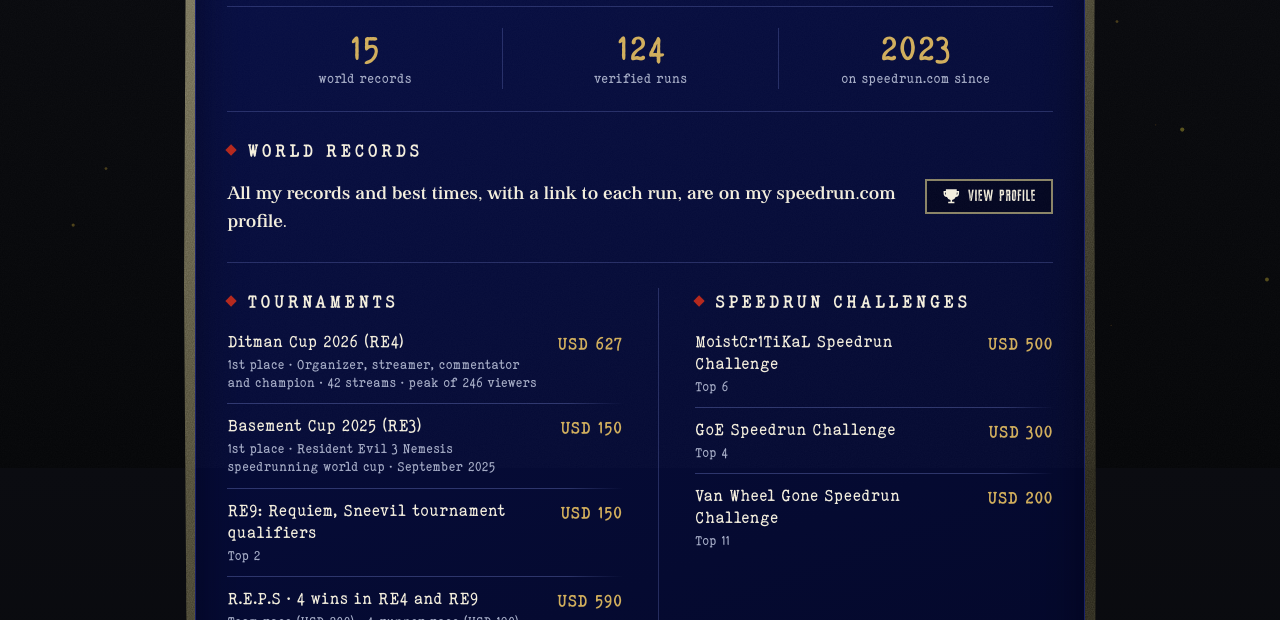
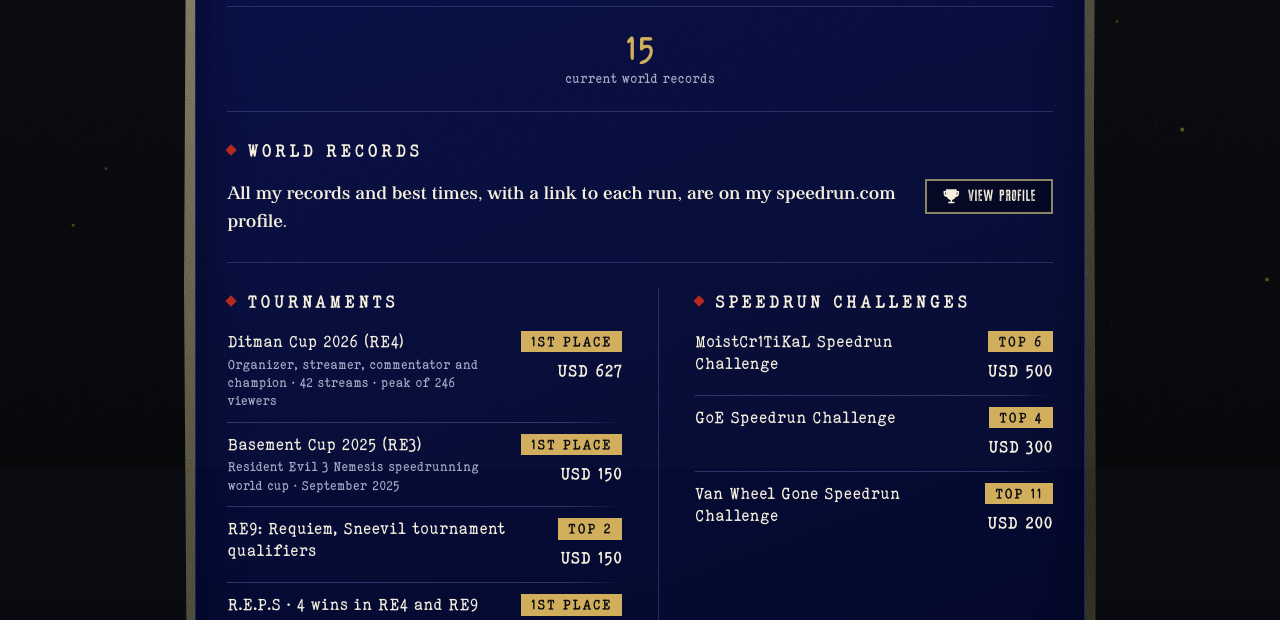
Before and after one commit to JokerUY/jokeruy.github.io, a plain HTML site: page index.html in a window 1280 px wide. Shown: the part 332-952 px from the top of the page. Drawn offline with Linux system fonts and the light colour scheme.

Commit message:
Puesto destacado sobre el premio y fila de datos solo con records mundiales actuales
Co-Authored-By: Claude Sonnet 5.5 <noreply@anthropic.com>

```diff
--- a/index.html
+++ b/index.html
@@ -77,7 +77,7 @@ h1 { margin: 0 0 .25rem; font-family: var(--f-type); font-weight: 700; font-size
 .sec-row p { flex: 1 1 280px; margin: 0; }
 
 /* Fila de datos */
-.datarow { display: grid; grid-template-columns: repeat(3, 1fr); border-top: 1px solid var(--line); padding: 1.2rem 0; }
+.datarow { display: grid; grid-template-columns: 1fr; border-top: 1px solid var(--line); padding: 1.2rem 0; }
 .datum { text-align: center; padding: 0 .6rem; border-left: 1px solid var(--line); min-width: 0; }
 .datum:first-child { border-left: 0; }
 .datum b { display: block; font-family: var(--f-type); font-size: 1.9rem; line-height: 1.15; color: var(--gold); }
@@ -96,7 +96,9 @@ h1 { margin: 0 0 .25rem; font-family: var(--f-type); font-weight: 700; font-size
 .li-main { min-width: 0; }
 .li-name { display: block; font-size: .95rem; line-height: 1.3; color: var(--cream); }
 .li-detail { display: block; margin-top: .15rem; font-size: .76rem; line-height: 1.35; color: var(--muted); }
-.li-prize { flex: none; font-size: .95rem; font-weight: 700; color: var(--gold); white-space: nowrap; }
+.li-side { flex: none; display: flex; flex-direction: column; align-items: flex-end; gap: .3rem; }
+.li-place { display: inline-block; font-size: .8rem; font-weight: 700; letter-spacing: .08em; text-transform: uppercase; line-height: 1.2; color: #0B0C11; background: var(--gold); padding: .12rem .55rem; white-space: nowrap; }
+.li-prize { font-size: .95rem; font-weight: 700; color: var(--cream); white-space: nowrap; }
 
 /* ---------- Ditman Cup ---------- */
 .dc { display: flex; gap: 1.4rem; align-items: center; flex-wrap: wrap; }
@@ -155,9 +157,7 @@ h1 { margin: 0 0 .25rem; font-family: var(--f-type); font-weight: 700; font-size
     </div>
 
     <div class="datarow" id="datarow" hidden>
-      <div class="datum"><b id="d-wr"></b><span data-i18n="d.wr">récords mundiales</span></div>
-      <div class="datum"><b id="d-runs"></b><span data-i18n="d.runs">runs verificadas</span></div>
-      <div class="datum"><b id="d-since"></b><span data-i18n="d.since">en speedrun.com desde</span></div>
+      <div class="datum"><b id="d-wr"></b><span data-i18n="d.wr">récords mundiales actuales</span></div>
     </div>
 
     <section class="sec" id="records">
@@ -172,18 +172,18 @@ h1 { margin: 0 0 .25rem; font-family: var(--f-type); font-weight: 700; font-size
       <section id="tournaments">
         <h2 data-i18n="h.tournaments">Torneos</h2>
         <ul class="list">
-          <li><div class="li-main"><span class="li-name">Ditman Cup 2026 (RE4)</span><span class="li-detail"><span data-i18n="r.1st">1.er puesto</span> · <span data-i18n="ev.ditman.sub">Organizador, streamer, comentarista y campeón · 42 streams · pico de 246 espectadores</span></span></div><span class="li-prize">USD 627</span></li>
-          <li><div class="li-main"><span class="li-name">Basement Cup 2025 (RE3)</span><span class="li-detail"><span data-i18n="r.1st">1.er puesto</span> · <span data-i18n="ev.basement.sub">Mundial de speedrunning de Resident Evil 3 Nemesis · septiembre de 2025</span></span></div><span class="li-prize">USD 150</span></li>
-          <li><div class="li-main"><span class="li-name" data-i18n="ev.sneevil">RE9: Requiem, clasificatoria del torneo de Sneevil</span><span class="li-detail" data-i18n="r.top2">Top 2</span></div><span class="li-prize">USD 150</span></li>
-          <li><div class="li-main"><span class="li-name" data-i18n="ev.reps">R.E.P.S · 4 victorias en RE4 y RE9</span><span class="li-detail" data-i18n="ev.reps.detail">Carrera por equipos (USD 200) · carrera de 4 runners (USD 190) · RE4 (USD 100) · RE9 (USD 100)</span></div><span class="li-prize">USD 590</span></li>
+          <li><div class="li-main"><span class="li-name">Ditman Cup 2026 (RE4)</span><span class="li-detail" data-i18n="ev.ditman.sub">Organizador, streamer, comentarista y campeón · 42 streams · pico de 246 espectadores</span></div><span class="li-side"><span class="li-place" data-i18n="r.1st">1.er puesto</span><span class="li-prize">USD 627</span></span></li>
+          <li><div class="li-main"><span class="li-name">Basement Cup 2025 (RE3)</span><span class="li-detail" data-i18n="ev.basement.sub">Mundial de speedrunning de Resident Evil 3 Nemesis · septiembre de 2025</span></div><span class="li-side"><span class="li-place" data-i18n="r.1st">1.er puesto</span><span class="li-prize">USD 150</span></span></li>
+          <li><div class="li-main"><span class="li-name" data-i18n="ev.sneevil">RE9: Requiem, clasificatoria del torneo de Sneevil</span></div><span class="li-side"><span class="li-place" data-i18n="r.top2">Top 2</span><span class="li-prize">USD 150</span></span></li>
+          <li><div class="li-main"><span class="li-name" data-i18n="ev.reps">R.E.P.S · 4 victorias en RE4 y RE9</span><span class="li-detail" data-i18n="ev.reps.detail">Carrera por equipos (USD 200) · carrera de 4 runners (USD 190) · RE4 (USD 100) · RE9 (USD 100)</span></div><span class="li-side"><span class="li-place" data-i18n="r.1st">1.er puesto</span><span class="li-prize">USD 590</span></span></li>
         </ul>
       </section>
       <section id="challenges">
         <h2 data-i18n="h.challenges">Desafíos de speedrun</h2>
         <ul class="list">
-          <li><div class="li-main"><span class="li-name">MoistCr1TiKaL Speedrun Challenge</span><span class="li-detail">Top 6</span></div><span class="li-prize">USD 500</span></li>
-          <li><div class="li-main"><span class="li-name">GoE Speedrun Challenge</span><span class="li-detail">Top 4</span></div><span class="li-prize">USD 300</span></li>
-          <li><div class="li-main"><span class="li-name">Van Wheel Gone Speedrun Challenge</span><span class="li-detail">Top 11</span></div><span class="li-prize">USD 200</span></li>
+          <li><div class="li-main"><span class="li-name">MoistCr1TiKaL Speedrun Challenge</span></div><span class="li-side"><span class="li-place">Top 6</span><span class="li-prize">USD 500</span></span></li>
+          <li><div class="li-main"><span class="li-name">GoE Speedrun Challenge</span></div><span class="li-side"><span class="li-place">Top 4</span><span class="li-prize">USD 300</span></span></li>
+          <li><div class="li-main"><span class="li-name">Van Wheel Gone Speedrun Challenge</span></div><span class="li-side"><span class="li-place">Top 11</span><span class="li-prize">USD 200</span></span></li>
         </ul>
       </section>
     </div>
@@ -215,9 +215,7 @@ h1 { margin: 0 0 .25rem; font-family: var(--f-type); font-weight: 700; font-size
     "tagline": "Resident Evil speedrunner, organizer and commentator",
     "tagline.loc": "Montevideo, Uruguay",
     "status": "Twitch Partner since April 2026 · YouTube Partner",
-    "d.wr": "world records",
-    "d.runs": "verified runs",
-    "d.since": "on speedrun.com since",
+    "d.wr": "current world records",
     "h.records": "World records",
     "records.text": "All my records and best times, with a link to each run, are on my speedrun.com profile.",
     "btn.profile": "View profile",
@@ -274,7 +272,7 @@ h1 { margin: 0 0 .25rem; font-family: var(--f-type); font-weight: 700; font-size
   function renderData() {
     if (!SR || !SR.stats) return;
     var st = SR.stats, set = function (id, v) { var e = document.getElementById(id); if (e && v != null) { e.textContent = v; return true; } return false; };
-    var ok = set('d-wr', st.worldRecords) && set('d-runs', st.verifiedRuns) && set('d-since', SR.user && SR.user.signupYear);
+    var ok = set('d-wr', st.worldRecords);
     document.getElementById('datarow').hidden = !ok;
   }
   function apply(l) {
```
